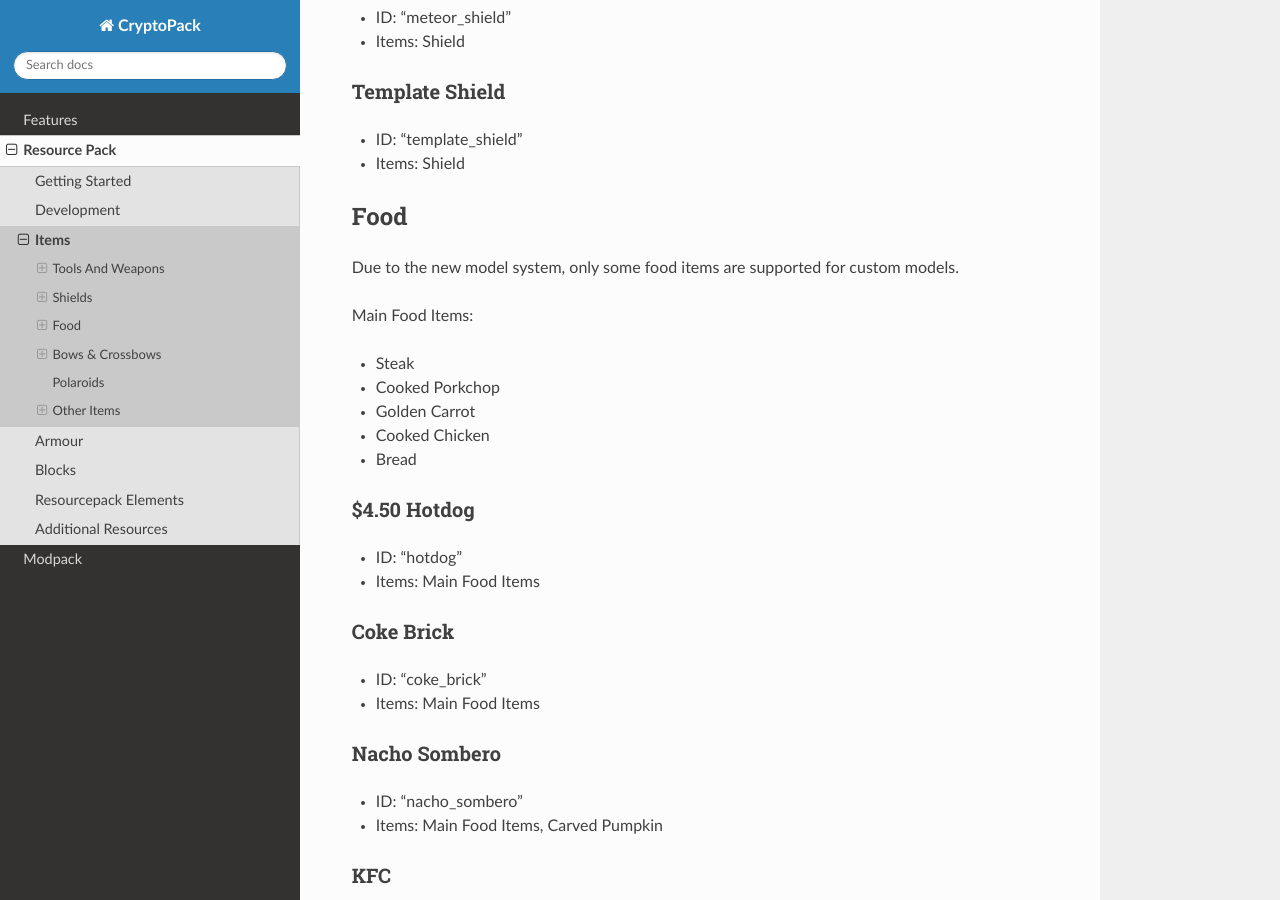
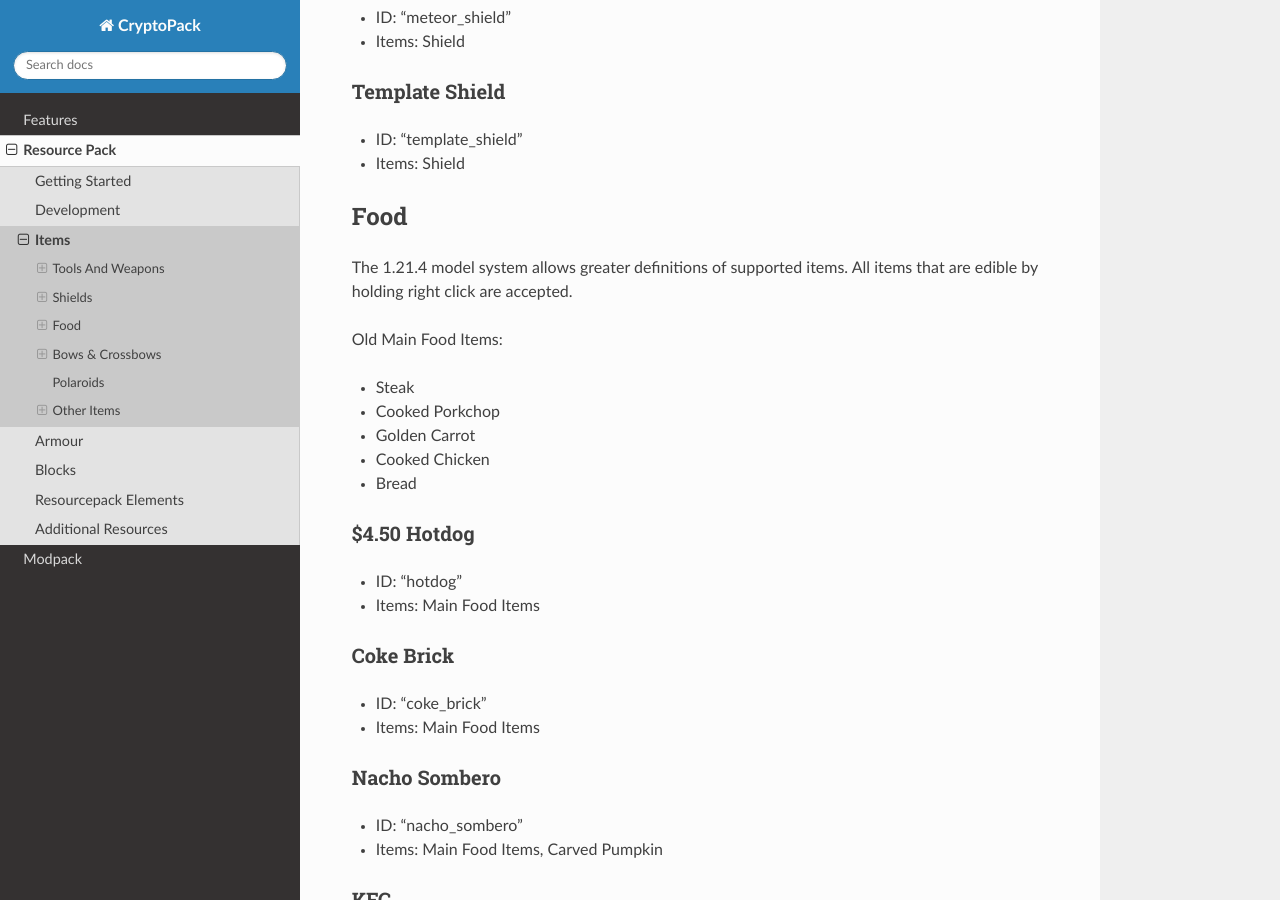
Before and after one commit to Shwabbaa/cryptopack-docs, a Sphinx documentation site: the page built from docs/source/resourcepack/items.rst, in a window 1280 px wide and 900 px high, scrolled down 4706 px. Built offline with Sphinx 7.4.7 and the Read the Docs theme 3.1.0, drawn with Linux system fonts in a browser that asks for light colours; pages that are not in the unit, such as notebooks, are missing from menus.

Commit message:
Update items.rst

```diff
--- a/docs/source/resourcepack/items.rst
+++ b/docs/source/resourcepack/items.rst
@@ -198,9 +198,9 @@ Template Shield
 
 Food
 ============
-Due to the new model system, only some food items are supported for custom models.
+The 1.21.4 model system allows greater definitions of supported items. All items that are edible by holding right click are accepted.
 
-Main Food Items:
+Old Main Food Items:
 
 * Steak
 
```
